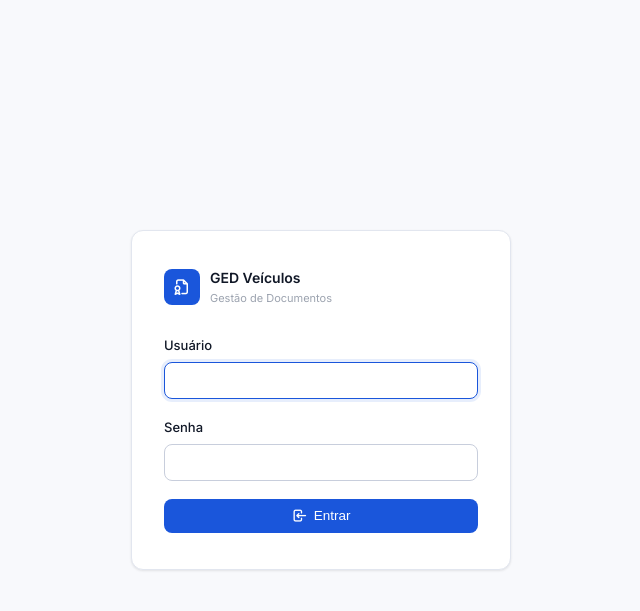
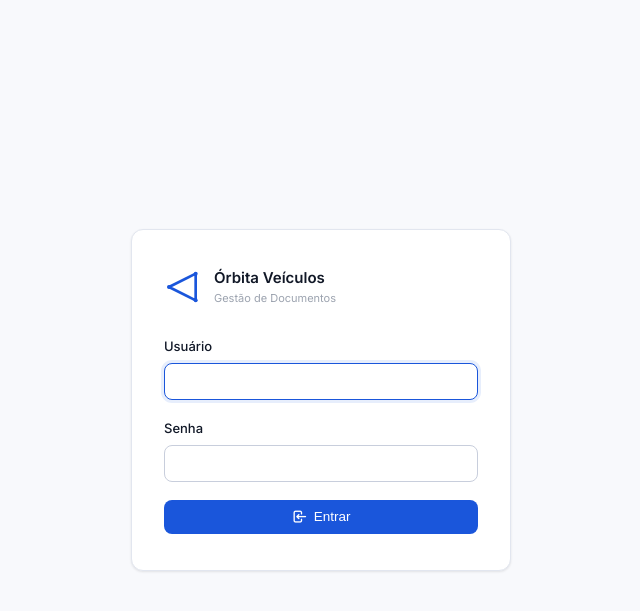
Before and after one commit to matheuspires1310-del/-ged_veiculos, a Django app: page /login/ in a window 1280 px wide. Shown: the top 611 px of the page, without its empty margins (319-959 px from the left). Run offline with Django 5.2, Linux system fonts and the light colour scheme; parts of the project's set-up code (start-up, migrations or seed data) failed here and were passed over; some libraries are stand-ins or nearby versions.

Commit message:
logo e nome Orbita Veiculos

```diff
--- a/templates/base/login.html
+++ b/templates/base/login.html
@@ -3,7 +3,7 @@
 <head>
   <meta charset="UTF-8">
   <meta name="viewport" content="width=device-width, initial-scale=1.0">
-  <title>Entrar — GED Veículos</title>
+  <title>Entrar — Órbita Veículos</title>
   <link rel="stylesheet" href="https://cdn.jsdelivr.net/npm/@tabler/icons-webfont@3.19.0/dist/tabler-icons.min.css">
   <link href="https://fonts.googleapis.com/css2?family=Inter:wght@400;500;600&display=swap" rel="stylesheet">
   <link rel="stylesheet" href="/static/css/main.css">
@@ -12,9 +12,14 @@
 <div class="login-wrap">
   <div class="login-card">
     <div class="login-brand">
-      <div class="brand-icon"><i class="ti ti-file-certificate"></i></div>
+      <svg width="40" height="40" viewBox="0 0 120 120" fill="none" xmlns="http://www.w3.org/2000/svg">
+        <polygon points="95,20 95,100 15,60" fill="none" stroke="#1a56db" stroke-width="8" stroke-linejoin="round"/>
+        <circle cx="95" cy="20" r="6" fill="#1a56db"/>
+        <circle cx="95" cy="100" r="6" fill="#1a56db"/>
+        <circle cx="15" cy="60" r="6" fill="#1a56db"/>
+      </svg>
       <div>
-        <div class="brand-name">GED Veículos</div>
+        <div class="brand-name" style="font-size:15px;">Órbita Veículos</div>
         <div class="brand-sub">Gestão de Documentos</div>
       </div>
     </div>
```
Also changed, not shown: templates/base/base.html (+8 -5 lines).
